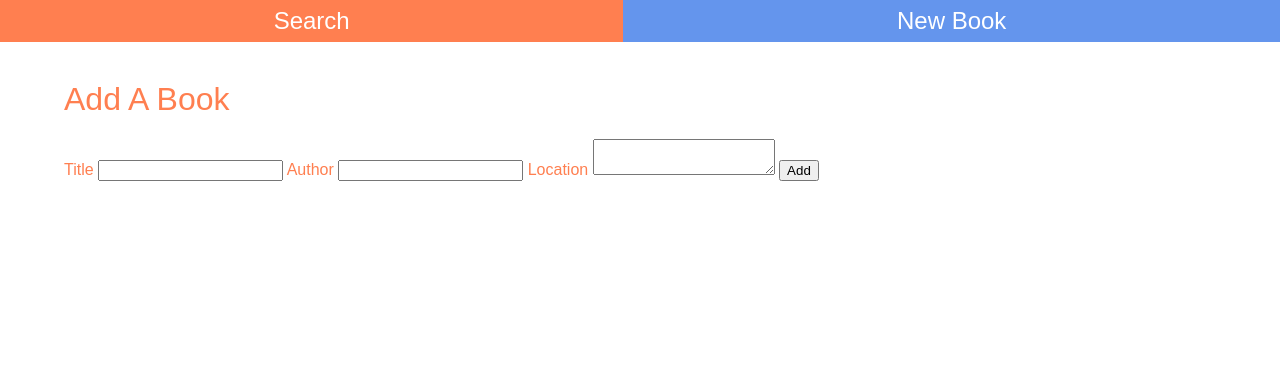
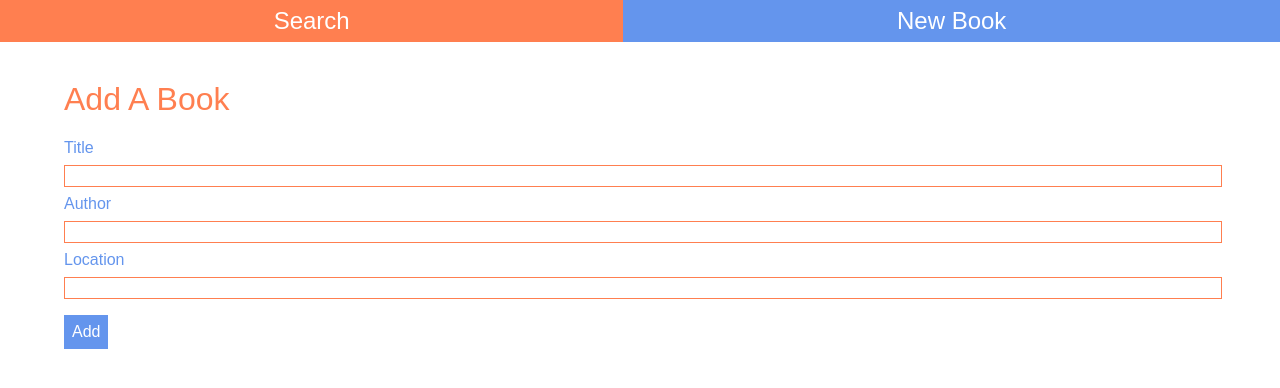
Before and after one commit to Ap0c/around-the-house, a Flask app: page /new_book in a window 1280 px wide. Shown: the top 388 px of the page. Run offline with Flask 2, Linux system fonts and the light colour scheme.

Commit message:
Updated the edit and new book pages.

```diff
--- a/book_db/static/styles.css
+++ b/book_db/static/styles.css
@@ -127,3 +127,28 @@ h3 {
 .book-buttons a:hover {
 	background-color: coral;
 }
+
+
+/* ----- Edit/New Book Pages ----- */
+
+label {
+	display: block;
+	margin: 0.5em 0;
+	color: cornflowerblue;
+}
+
+input[type=text] {
+	width: 100%;
+	border: 1px solid coral;
+	font-size: medium;
+	color: inherit;
+}
+
+input[type=submit] {
+	margin-top: 1em;
+	padding: 0.5em;
+	background-color: cornflowerblue;
+	border: none;
+	color: white;
+	font-size: medium;
+}
--- a/book_db/templates/edit.html
+++ b/book_db/templates/edit.html
@@ -9,7 +9,7 @@
 	<label for="author-input">Author</label>
 	<input id="author-input" type="text" name="author" value="{{ author }}" />
 	<label for="location-input">Location</label>
-	<textarea id="location-input" name="location">{{ location }}</textarea>
+	<input id="location-input" type="text" name="location" value="{{ location }}" />
 	<input type="hidden" name="id" value="{{ docid }}" />
 	<input type="submit" value="Update" />
 </form>
--- a/book_db/templates/new_book.html
+++ b/book_db/templates/new_book.html
@@ -9,7 +9,7 @@
 	<label for="author-input">Author</label>
 	<input id="author-input" name="author" type="text" />
 	<label for="location-input">Location</label>
-	<textarea id="location-input" name="location"></textarea>
+	<input id="location-input" name="location" type="text" />
 	<input type="submit" value="Add" />
 </form>
 <script type="text/javascript" src="/static/new_book.js"></script>
```
